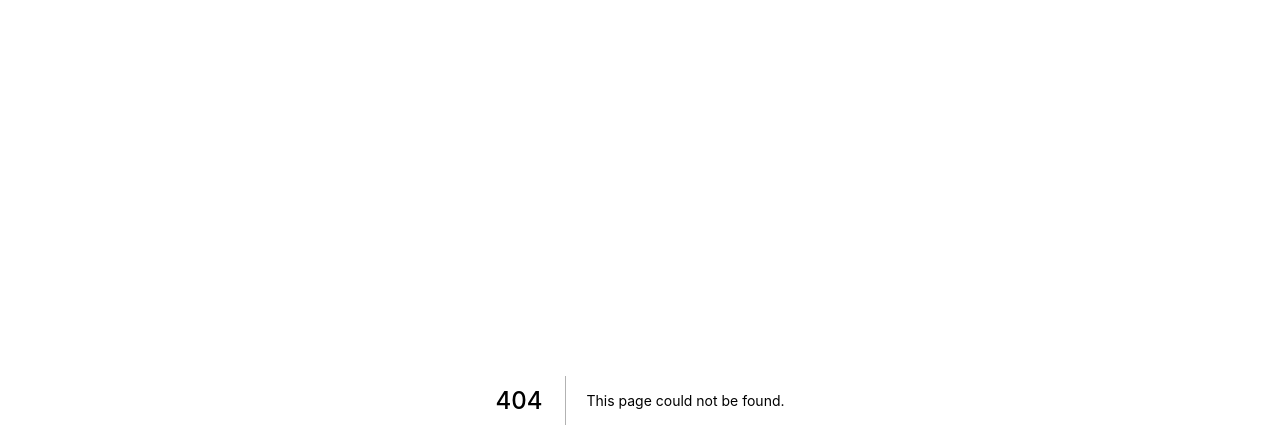
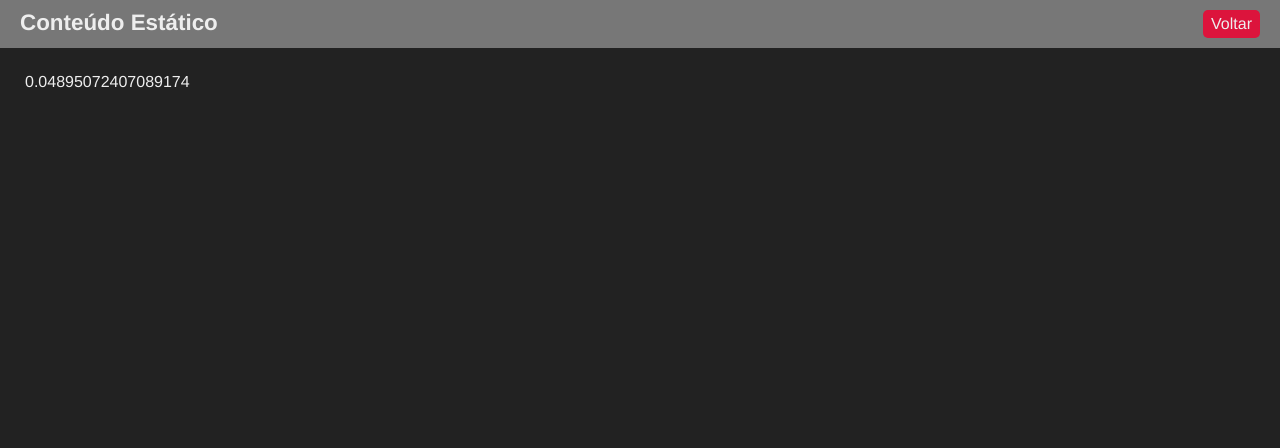
Before and after one commit to leoxavierclear/Projeto-Cadastro, a Next.js app: page /estatico in a window 1280 px wide. Before the commit this address had no page. Shown: the top 448 px of the page. Built offline with nearby package versions, Linux system fonts and the light colour scheme.

Commit message:
Pre-rendereizaçao na pratica

```diff
--- /dev/null
+++ b/src/pages/estatico.jsx
@@ -0,0 +1,18 @@
+import Layout from "../components/Layout";
+
+export function getStaticProps(){
+    return {
+        props: {
+            numero: Math.random()
+        }
+    }
+}
+
+export default function Estatico(props) {
+
+    return(
+        <Layout titulo="Conteúdo Estático">
+            <div>{props.numero}</div>
+        </Layout>
+    )
+}
--- a/src/pages/index.jsx
+++ b/src/pages/index.jsx
@@ -17,7 +17,8 @@
           <Navegador texto="Navegação #01" destino="/navegacao" cor="green" />
           <Navegador texto="Navegação #02" destino="/cliente/sp-2/123" cor="blue" />
           <Navegador texto="Componente com estado" destino="/estado" cor="orange" />
-          <Navegador texto="Integração com API #01" destino="/integracao_1" cor="pink" />
+          <Navegador texto="Integração com API #01" destino="/integracao_1" cor="#a45b71" />
+          <Navegador texto="Conteúdo Estático" destino="/estatico" cor="#fa054a" />
         </div>
     )
 }
```
